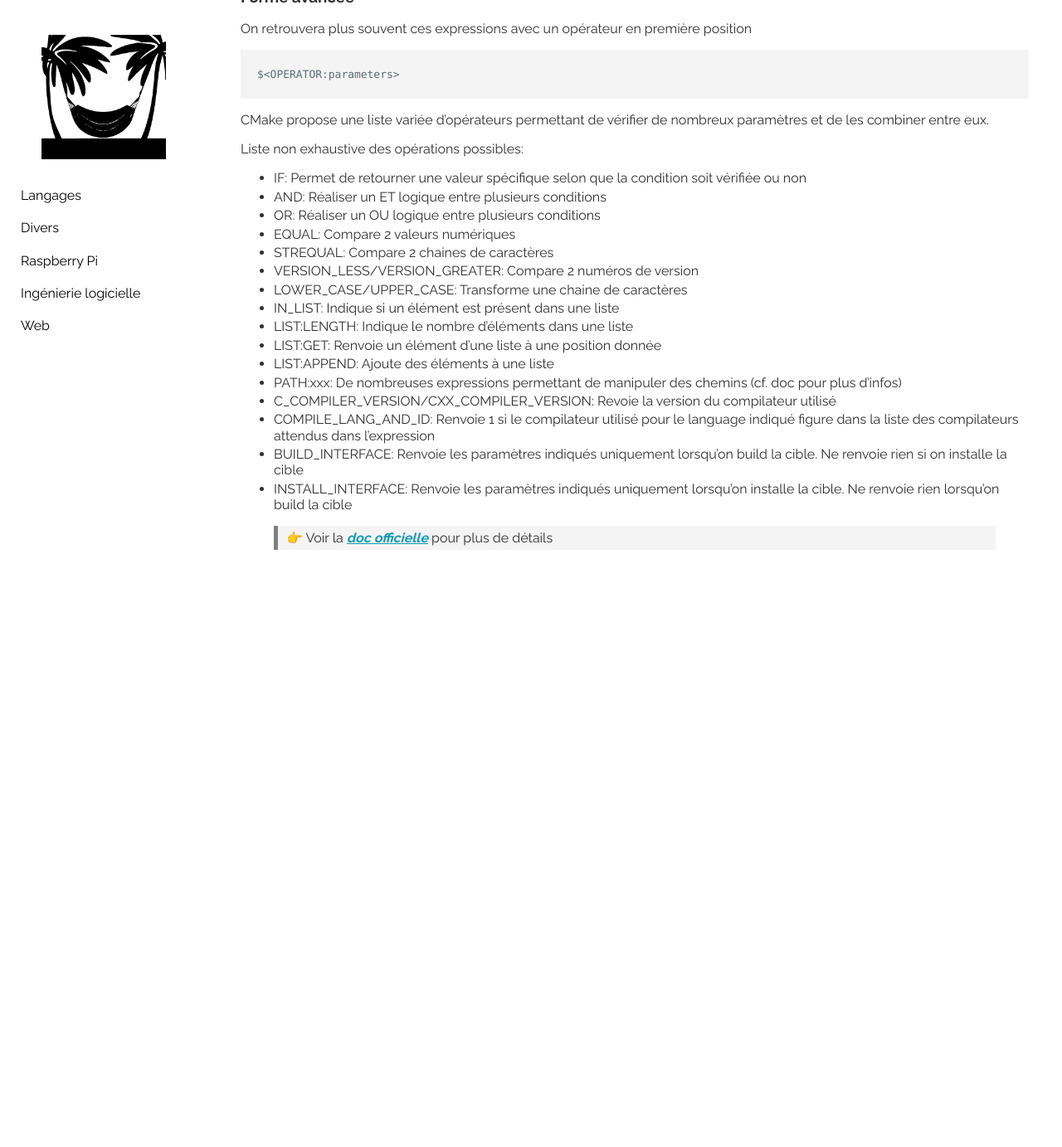
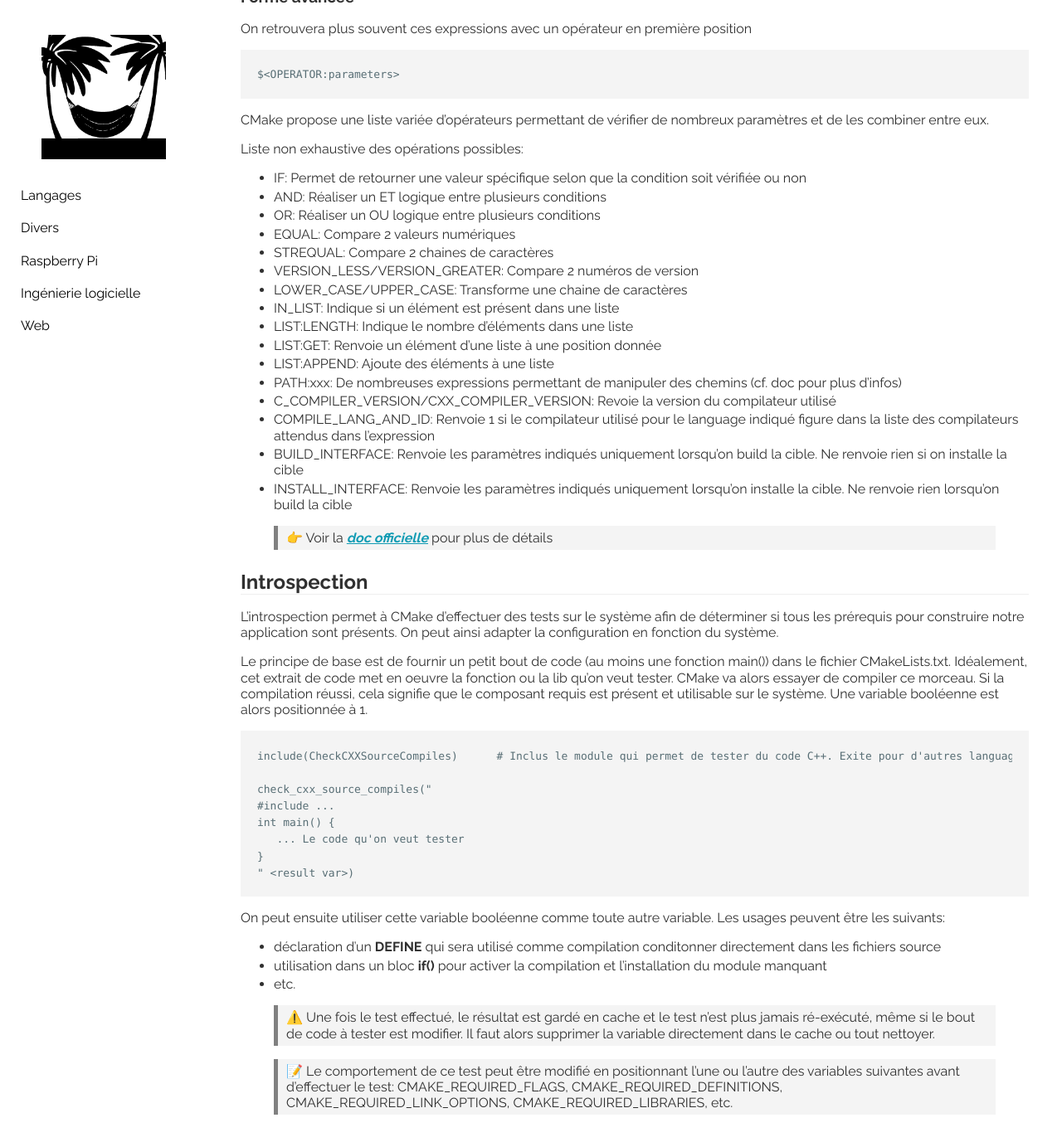
Before and after one commit to behej/lazyjekyll, a Jekyll site: the page built from _sweng/cmake.md, in a window 1280 px wide and 1400 px high, scrolled down 4717 px. Shown: the top 1383 px of the window at 83% size. Built offline with Jekyll 4.4.1, drawn with Linux system fonts in a browser that asks for light colours; before the commit the page ends 5436 px from its top, so only the background shows below that.

Commit message:
Introspection

````diff
--- a/_sweng/cmake.md
+++ b/_sweng/cmake.md
@@ -198,3 +198,26 @@ Liste non exhaustive des opérations possibles:
 * INSTALL_INTERFACE: Renvoie les paramètres indiqués uniquement lorsqu'on installe la cible. Ne renvoie rien lorsqu'on build la cible
 
 > 👉 Voir la [doc officielle](https://cmake.org/cmake/help/latest/manual/cmake-generator-expressions.7.html#generator-expression-reference) pour plus de détails
+
+## Introspection
+L'introspection permet à CMake d'effectuer des tests sur le système afin de déterminer si tous les prérequis pour construire notre application sont présents. On peut ainsi adapter la configuration en fonction du système.
+
+Le principe de base est de fournir un petit bout de code (au moins une fonction main()) dans le fichier CMakeLists.txt. Idéalement, cet extrait de code met en oeuvre la fonction ou la lib qu'on veut tester. CMake va alors essayer de compiler ce morceau. Si la compilation réussi, cela signifie que le composant requis est présent et utilisable sur le système. Une variable booléenne est alors positionnée à 1.
+```
+include(CheckCXXSourceCompiles)      # Inclus le module qui permet de tester du code C++. Exite pour d'autres languages
+
+check_cxx_source_compiles("
+#include ...
+int main() {
+   ... Le code qu'on veut tester
+}
+" <result var>)
+```
+On peut ensuite utiliser cette variable booléenne comme toute autre variable. Les usages peuvent être les suivants:
+* déclaration d'un **DEFINE** qui sera utilisé comme compilation conditonner directement dans les fichiers source
+* utilisation dans un bloc **if()** pour activer la compilation et l'installation du module manquant
+* etc.
+
+> ⚠️ Une fois le test effectué, le résultat est gardé en cache et le test n'est plus jamais ré-exécuté, même si le bout de code à tester est modifier. Il faut alors supprimer la variable directement dans le cache ou tout nettoyer.
+
+> 📝 Le comportement de ce test peut être modifié en positionnant l'une ou l'autre des variables suivantes avant d'effectuer le test: CMAKE_REQUIRED_FLAGS, CMAKE_REQUIRED_DEFINITIONS, CMAKE_REQUIRED_LINK_OPTIONS, CMAKE_REQUIRED_LIBRARIES, etc.
````
